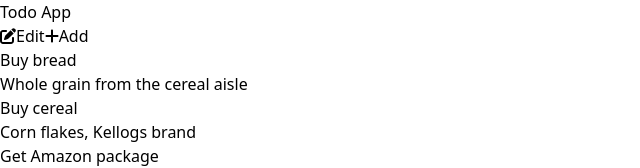
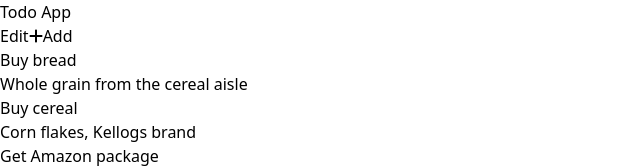
Before and after one commit to migvidal/todo-app-demo-pro, a React (Vite) app: page / in a window 1280 px wide. Shown: the top 168 px of the page, without its empty margins (0-640 px from the left). Built offline with nearby package versions, Linux system fonts and the light colour scheme.

Commit message:
Edit button behavior. Refactor: pass Todo as a prop

```diff
--- a/src/App.tsx
+++ b/src/App.tsx
@@ -5,6 +5,7 @@ import React from "react";
 import { FontAwesomeIcon } from '@fortawesome/react-fontawesome'
 import { faEdit } from '@fortawesome/free-solid-svg-icons'
 import { faPlus } from '@fortawesome/free-solid-svg-icons'
+import { faTrash } from '@fortawesome/free-solid-svg-icons'
 import { faXmark } from '@fortawesome/free-solid-svg-icons'
 import { CustomButton } from "./CustomButton";
 import { ComposeWindow } from "./ComposeWindow";
@@ -37,8 +38,8 @@ const App = () => {
       <div className="flex flex-row">
         <CustomButton
           style=""
-          label={"Edit"}
-          icon={<FontAwesomeIcon icon={faEdit} />}
+          label={editMode ? "Cancel" : "Edit"}
+          icon={undefined}
           onClick={() => setEditMode(!editMode)} />
         <CustomButton
           style=""
@@ -49,9 +50,7 @@ const App = () => {
       {Array.from(todos).map(todo =>
         <TodoItem
           key={todo.title}
-          title={todo.title}
-          description={todo.description}
-          isImportant={todo.isImportant}
+          todo={todo}
           onClick={() => updateDoneTodos(todo)}
           isChecked={doneTodos.has(todo)} />
       )}
--- a/src/TodoItem.tsx
+++ b/src/TodoItem.tsx
@@ -1,6 +1,8 @@
 import React from "react"
+import { Todo } from "./Todo"
 
-export const TodoItem = ({ title, description, isImportant, onClick, isChecked }: { title: string, description: string, isImportant: boolean, onClick: () => any, isChecked: boolean }) => {
+export const TodoItem = ({ todo, onClick, isChecked }: { todo: Todo, onClick: () => any, isChecked: boolean }) => {
+    const { title, description, isImportant } = todo;
     let checkedStyle = isChecked ? "line-through opacity-70" : ""
     let commonStyle = checkedStyle + " rounded-lg my-4 p-4 border-2 cursor-pointer "
     let regularStyle = commonStyle + "bg-cyan-200 border-cyan-400 dark:bg-cyan-800 dark:border-cyan-600"
```
